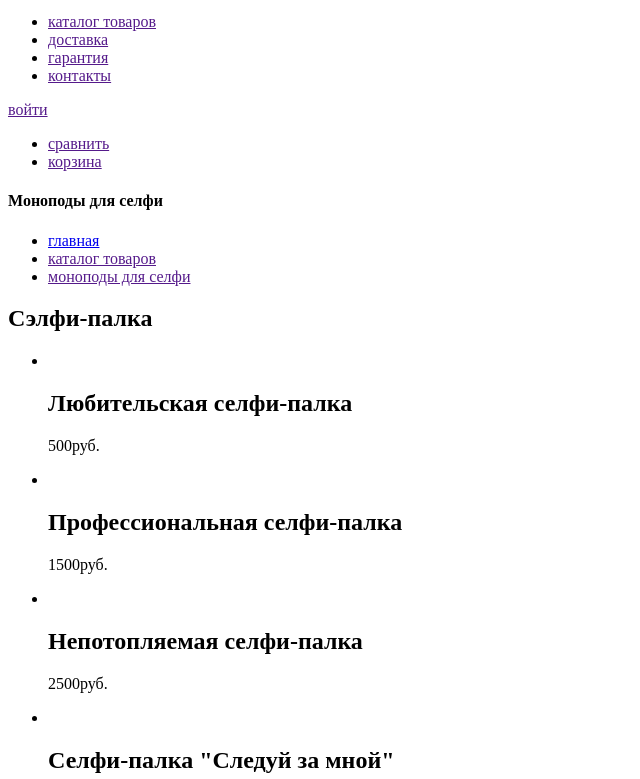
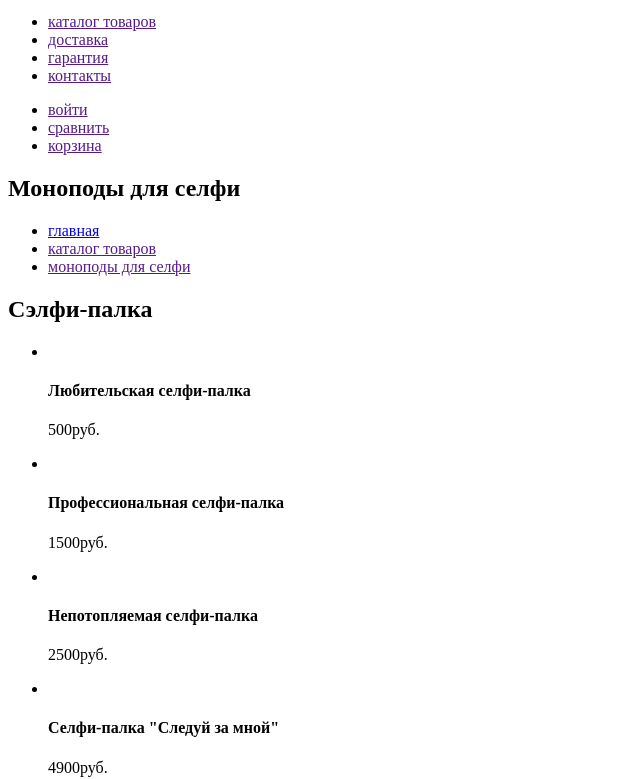
Before and after one commit to Vika113720/1490759-device-28, a plain HTML site: page catalog.html in a window 1280 px wide. Shown: the part 29-808 px from the top of the page, without its empty margins (0-640 px from the left). Drawn offline with Linux system fonts and the light colour scheme.

Commit message:
Update catalog.html

```diff
--- a/catalog.html
+++ b/catalog.html
@@ -15,8 +15,8 @@
        <li><a href="">гарантия</a></li>
        <li><a href="">контакты</a></li>
      </ul>
-     <a href="">войти</a>
      <ul>
+       <li> <a href="">войти</a></li>
        <li> <a href="">сравнить</a></li>
        <li> <a href="">корзина</a></li>
      </ul>
@@ -24,7 +24,7 @@
   </header>
   <main>
     <section>
-     <h4>Моноподы для селфи</h4>
+     <h1>Моноподы для селфи</h1>
       <ul>
        <li><a href="index.html">главная</a></li>
        <li><a href="">каталог товаров</a></li>
@@ -35,16 +35,16 @@
        <h2 class="visually-hidden">Сэлфи-палка</h2>
         <ul>
           <li><img src="lubselfipalka.com" alt="">
-          <h1>Любительская селфи-палка</h1>
+          <h4>Любительская селфи-палка</h4>
           <p> 500руб.</p></li>
           <li><img src="profselfipalka.com" alt="">
-          <h1>Профессиональная селфи-палка</h1>
+          <h4>Профессиональная селфи-палка</h4>
           <p> 1500руб.</p></li>
           <li><img src="nepotselfipalka.com" alt="">
-          <h1>Непотопляемая селфи-палка</h1>
+          <h4>Непотопляемая селфи-палка</h4>
           <p> 2500руб.</p></li>
           <li><img src="sledselfipalka.com" alt="">
-          <h1>Селфи-палка "Следуй за мной"</h1>
+          <h4>Селфи-палка "Следуй за мной"</h4>
           <p> 4900руб.</p></li>
      </ul>
     </section>
```
